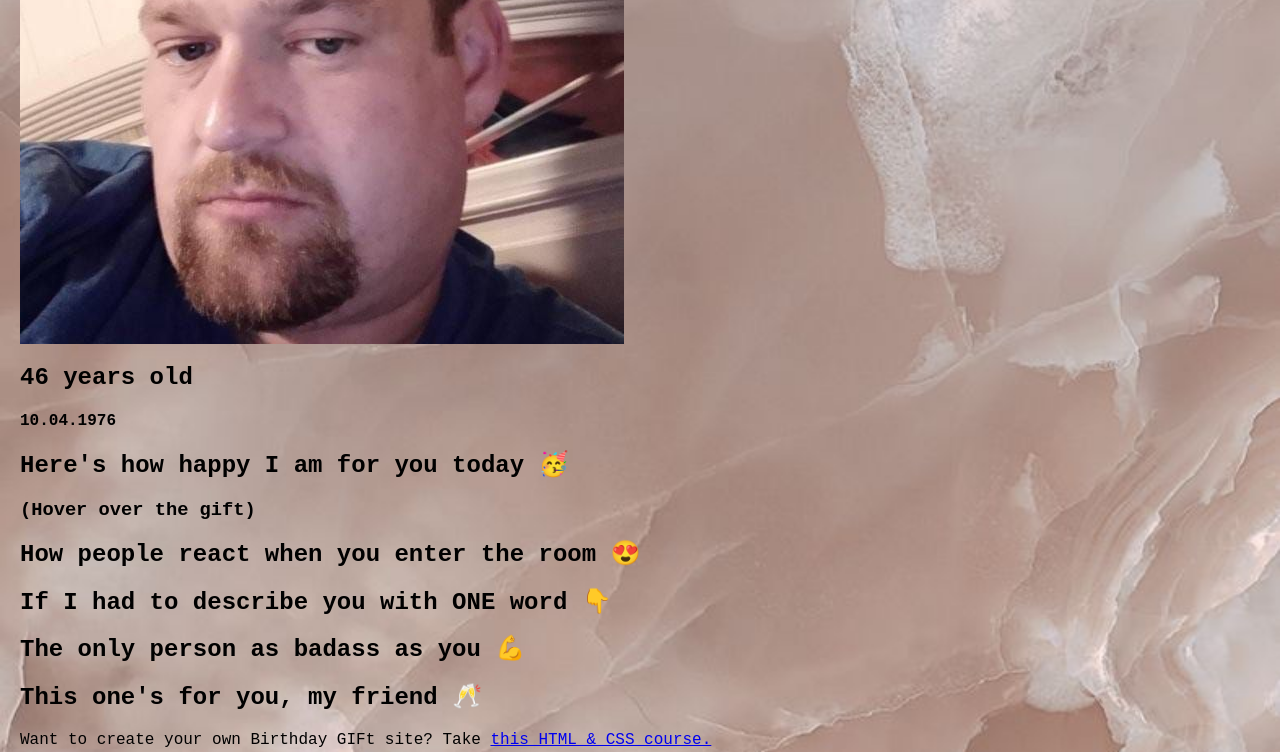
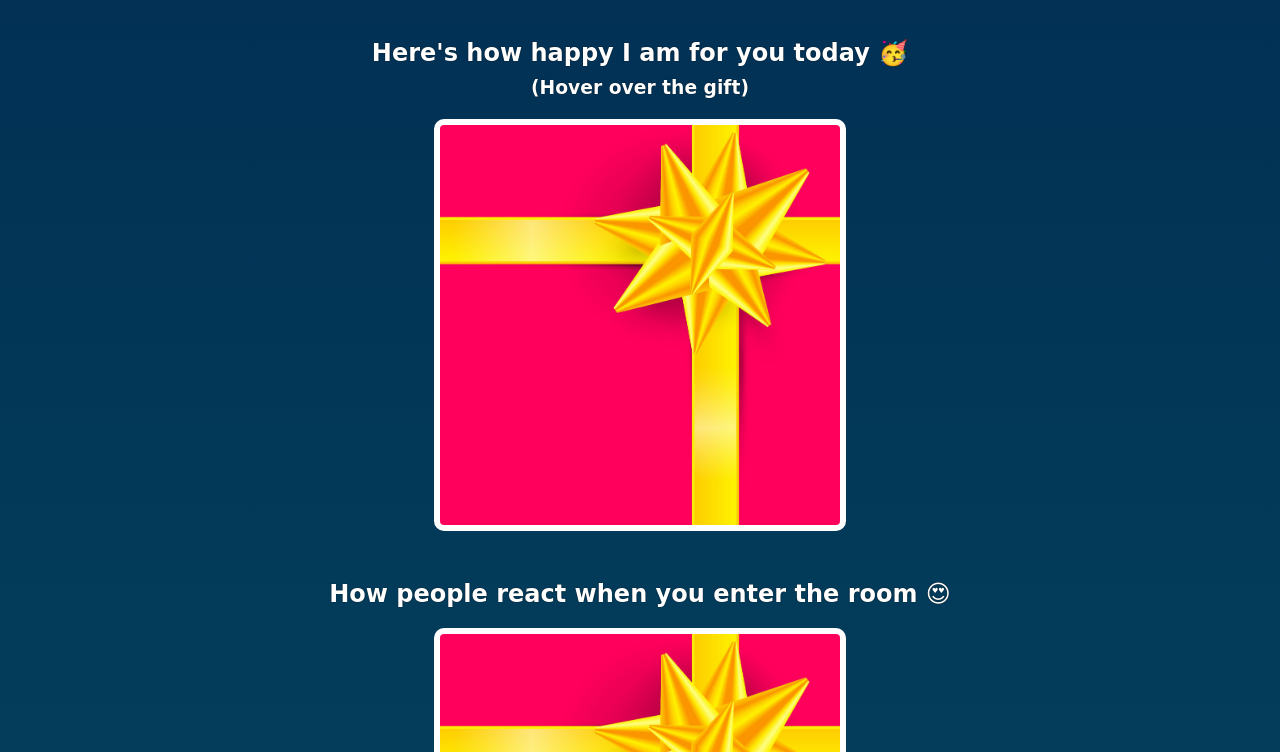
Before and after one commit to SuperJamey/business-card, a plain HTML site: page birthday.html in a window 1280 px wide. Shown: the part 344-1096 px from the top of the page. Drawn offline with nearby package versions, Linux system fonts and the light colour scheme; a web font is replaced by a local one.

Commit message:
fix file not found error

```diff
--- a/birthday.html
+++ b/birthday.html
@@ -1,9 +1,10 @@
+<!DOCTYPE html>
 <html>
     <head><link rel="stylesheet" href="https://cdnjs.cloudflare.com/ajax/libs/normalize/8.0.1/normalize.css">
         <link rel="preconnect" href="https://fonts.googleapis.com">
         <link rel="preconnect" href="https://fonts.gstatic.com" crossorigin>
         <link href="https://fonts.googleapis.com/css2?family=Happy+Monkey&display=swap" rel="stylesheet">
-        <link rel="stylesheet" href="styles.css">
+        <link rel="stylesheet" href="birthdaystyles.css">
     </head>
     <body>
         <div id="header">
```
